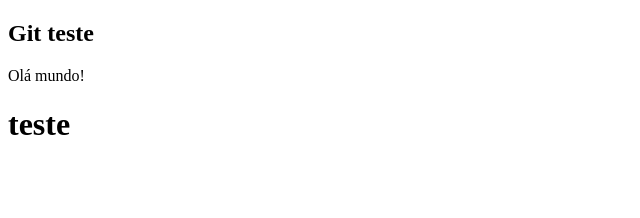
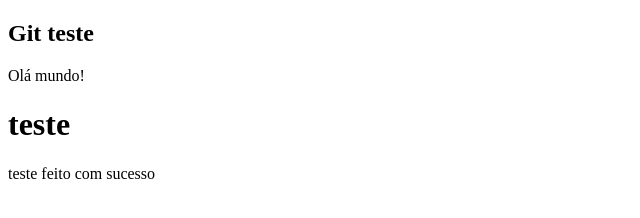
Before and after one commit to eristonDev/git-teste, a plain HTML site: page index.html in a window 1280 px wide. Shown: the whole page, without its empty margins (0-640 px from the left). Drawn offline with Linux system fonts and the light colour scheme.

Commit message:
alteração do index paragrafo

```diff
--- a/index.html
+++ b/index.html
@@ -11,6 +11,7 @@
 
     <div>
         <h1>teste</h1>
+        <p>teste feito com sucesso</p>
     </div>
 </body>
 </html>
```
